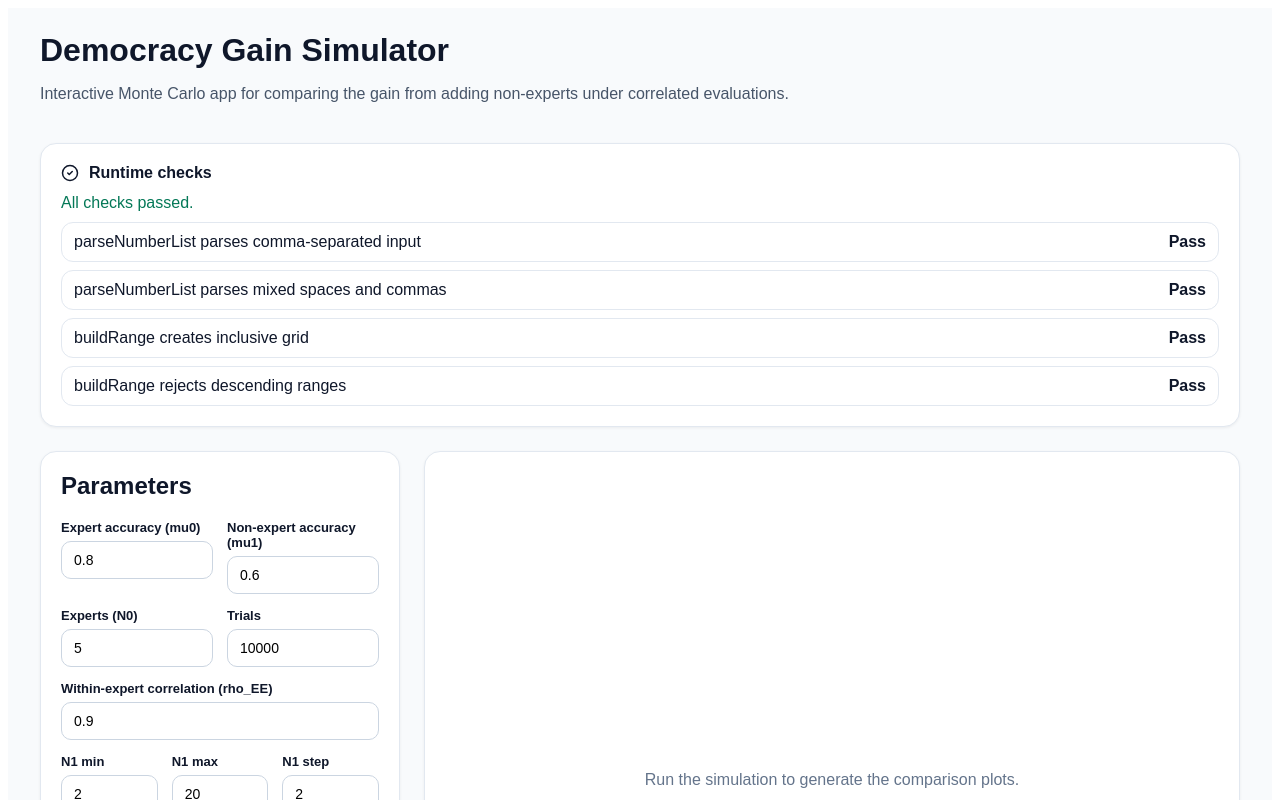
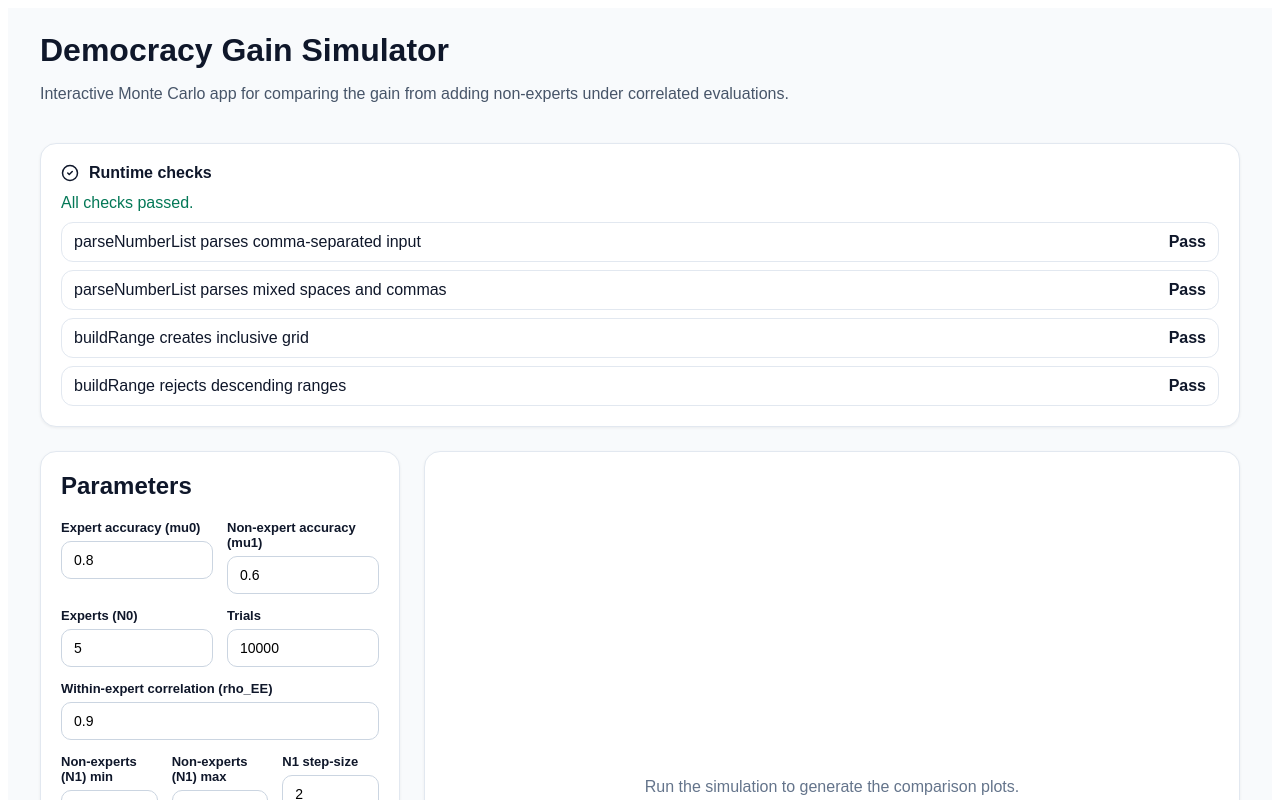
Before and after one commit to anujitchakraborty/democracy-simulator, a React (Vite) app: page / in a window 1280 px wide. Shown: the top 800 px of the page. Built offline with nearby package versions, Linux system fonts and the light colour scheme.

Commit message:
Update App.jsx

```diff
--- a/src/App.jsx
+++ b/src/App.jsx
@@ -566,15 +566,15 @@ export default function App() {
 
             <div style={{ display: "grid", gridTemplateColumns: "1fr 1fr 1fr", gap: 14, marginTop: 14 }}>
               <div>
-                <label style={labelStyle()}>N1 min</label>
+                <label style={labelStyle()}>Non-experts (N1) min</label>
                 <input style={inputStyle()} type="number" step="1" value={N1Start} onChange={(e) => setN1Start(Number(e.target.value))} />
               </div>
               <div>
-                <label style={labelStyle()}>N1 max</label>
+                <label style={labelStyle()}>Non-experts (N1) max</label>
                 <input style={inputStyle()} type="number" step="1" value={N1End} onChange={(e) => setN1End(Number(e.target.value))} />
               </div>
               <div>
-                <label style={labelStyle()}>N1 step</label>
+                <label style={labelStyle()}>N1 step-size</label>
                 <input style={inputStyle()} type="number" step="1" value={N1Step} onChange={(e) => setN1Step(Number(e.target.value))} />
               </div>
             </div>
```
